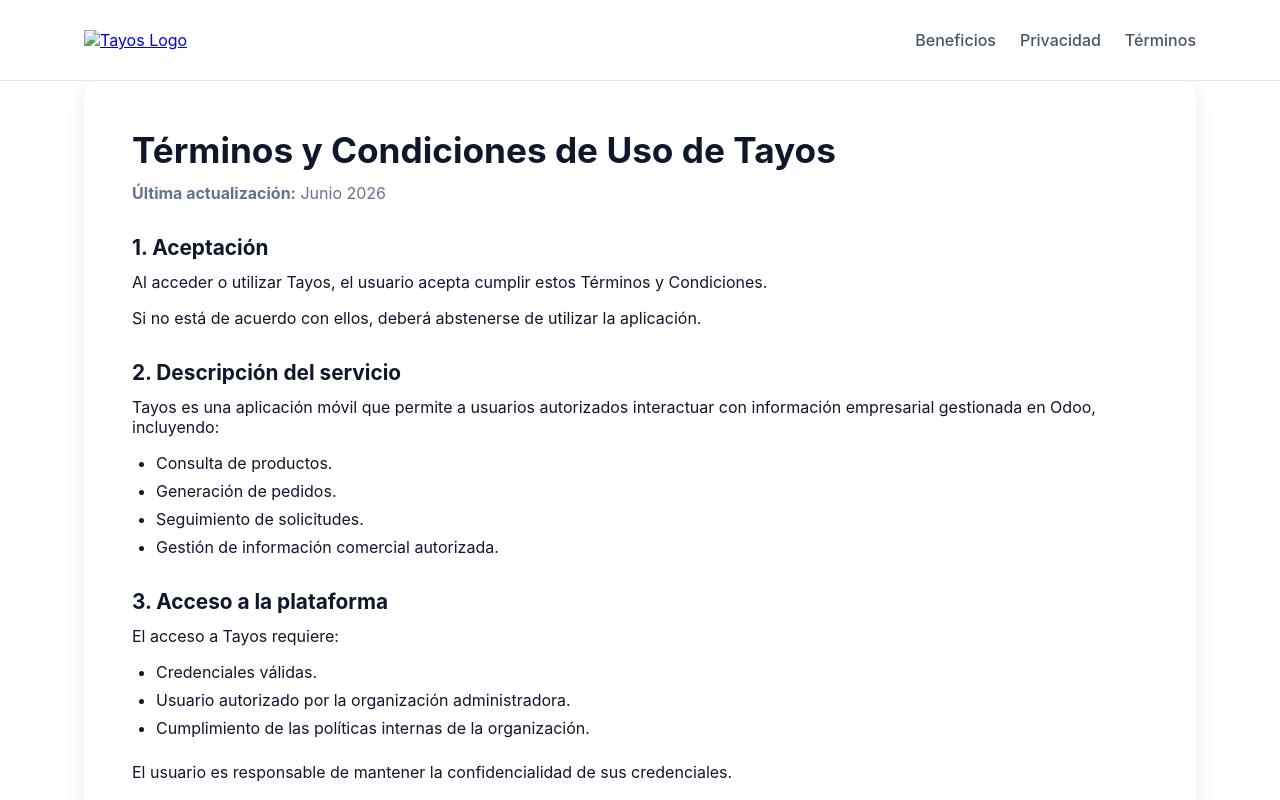
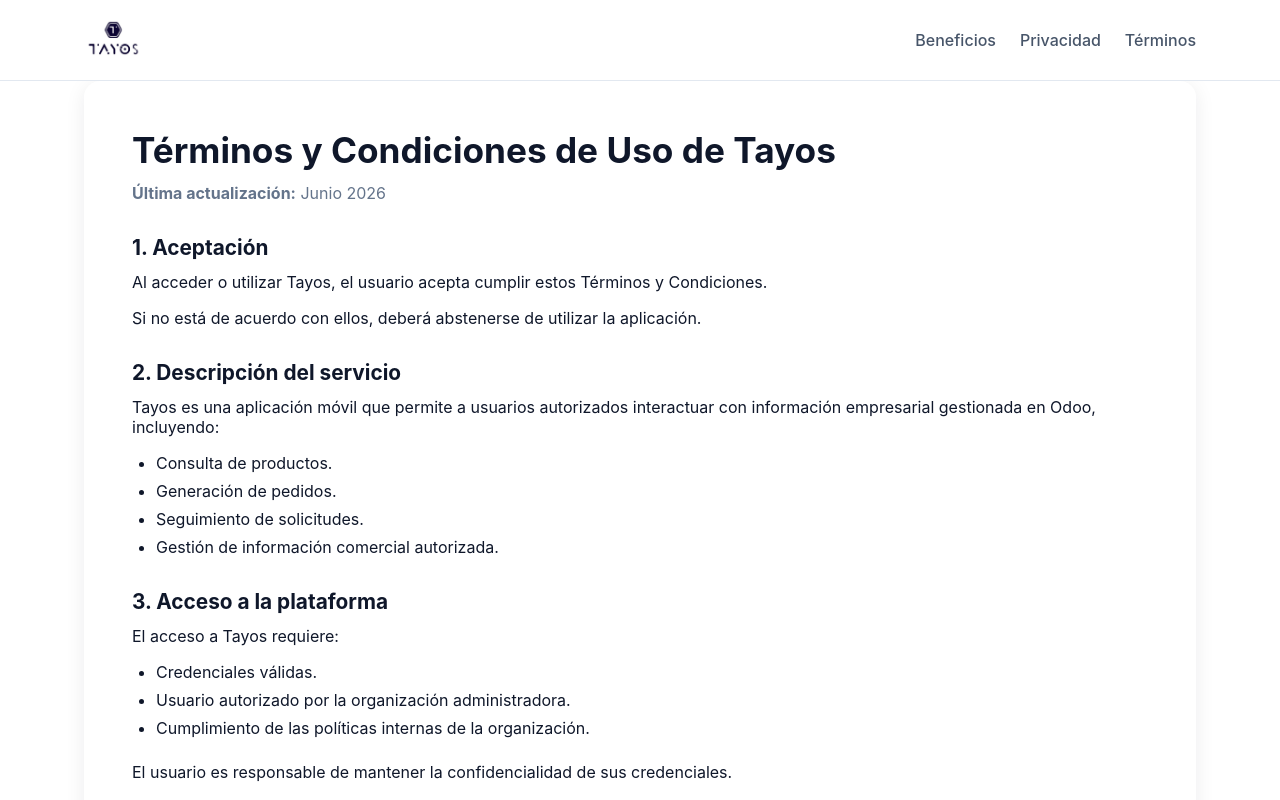
Before and after one commit to sistemastayos-byte/web-tayos, a plain HTML site: page terms.html in a window 1280 px wide. Shown: the top 800 px of the page. Drawn offline with Linux system fonts and the light colour scheme.

Commit message:
path image logo terms

```diff
--- a/terms.html
+++ b/terms.html
@@ -13,7 +13,7 @@
       <div class="container nav">
         <div class="logo">
           <a href="index.html">
-            <img src="images/logo.png" alt="Tayos Logo" />
+            <img src="images/Logo-tayos-white.jpg" alt="logo tayos">
           </a>
         </div>
 
```
